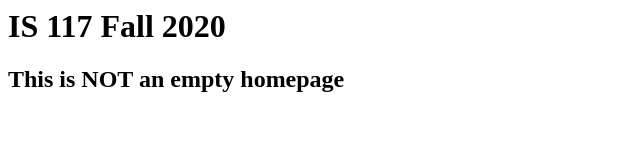
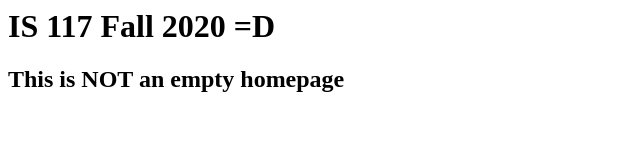
Before and after one commit to hannahbee123/is117fallwebsite, a plain HTML site: page index.html in a window 1280 px wide. Shown: the full height of the page, 0-640 px from the left. Drawn offline with Linux system fonts and the light colour scheme.

Commit message:
Task: Initial Commit

```diff
--- a/index.html
+++ b/index.html
@@ -4,7 +4,7 @@
 		<title>IS 117</title>
 	</head>
 	<body>
-	<h1>IS 117 Fall 2020</h1>
+	<h1>IS 117 Fall 2020 =D</h1>
 		<h2>This is NOT an empty homepage</h2>
 	</body>
 </html>
```
